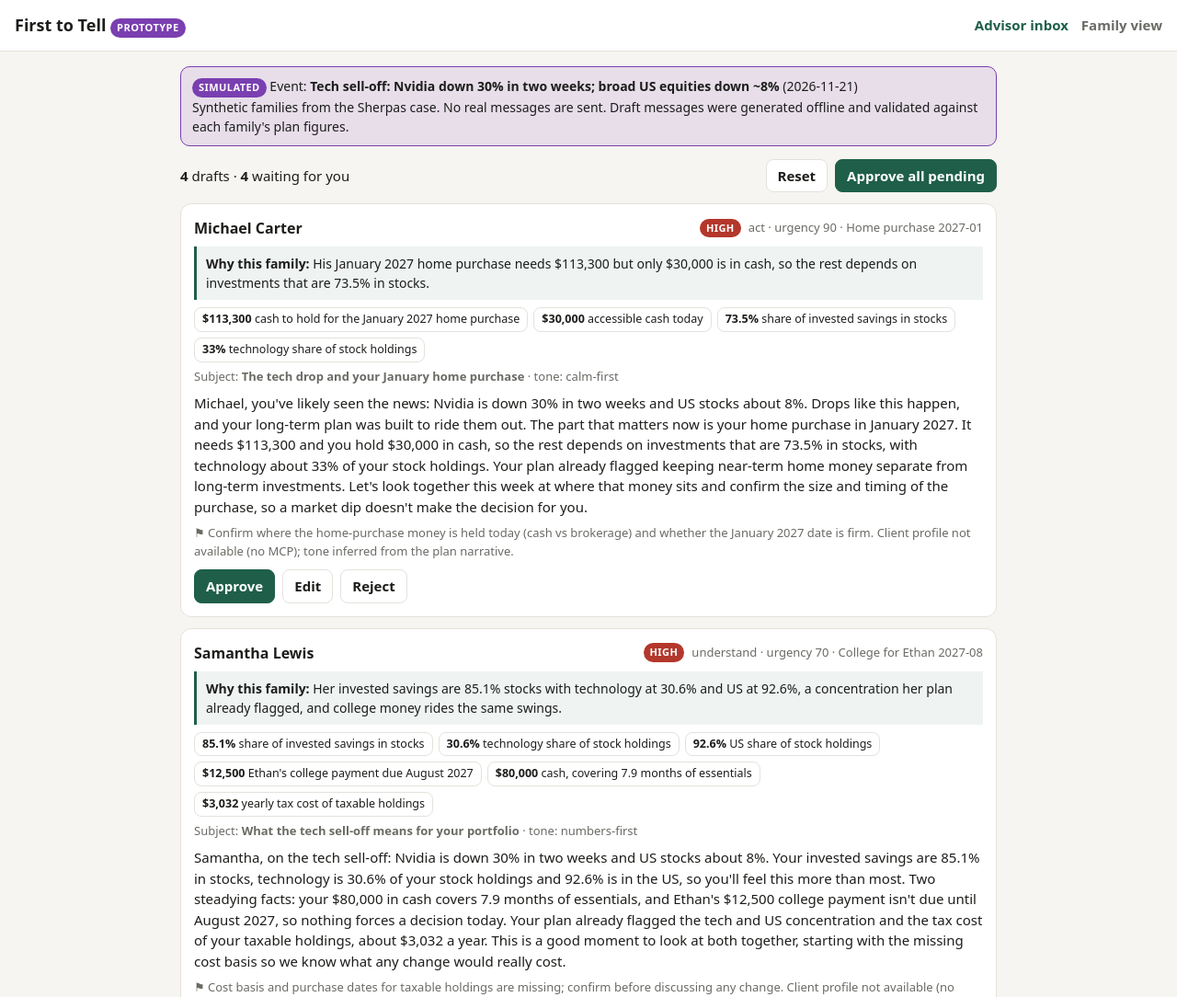
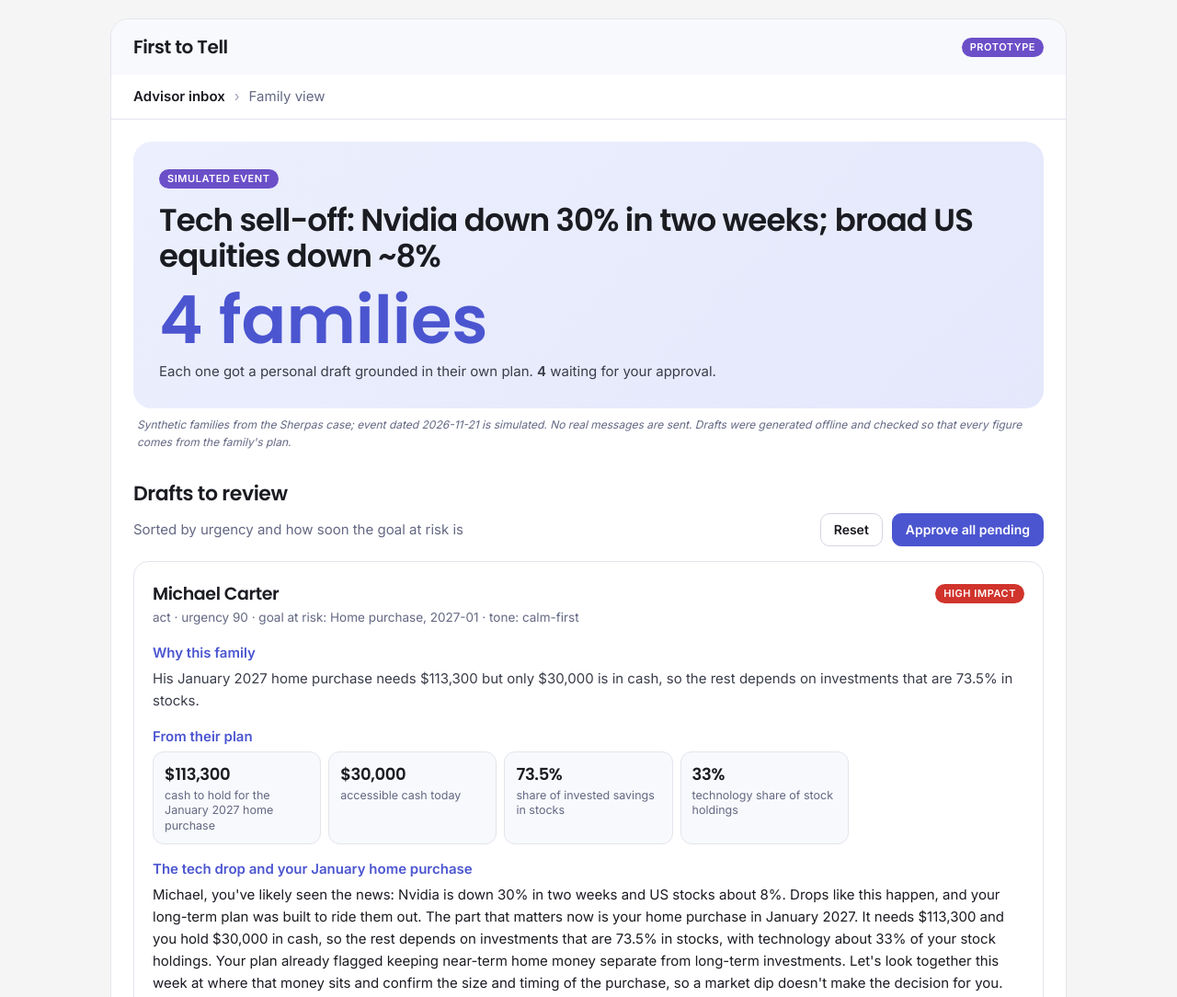
Before and after one commit to Lordlouis04/first-to-tell-sherpas, a plain HTML site: page web/index.html in a window 1280 px wide. Shown: the top 1084 px of the page at 92% size. Drawn offline with Linux system fonts and the light colour scheme.

Commit message:
Restyle web to match the Sherpas shared-plan look (Poppins/Inter, hero card, rounded panels)

```diff
--- a/web/index.html
+++ b/web/index.html
@@ -4,39 +4,71 @@
 <meta charset="utf-8">
 <meta name="viewport" content="width=device-width, initial-scale=1">
 <title>First to Tell</title>
+<link rel="preconnect" href="https://fonts.googleapis.com">
+<link rel="preconnect" href="https://fonts.gstatic.com" crossorigin>
+<link href="https://fonts.googleapis.com/css2?family=Inter:wght@400;500;600&family=Poppins:wght@500;600&display=swap" rel="stylesheet">
 <style>
-  :root{--bg:#f6f5f1;--card:#fff;--ink:#1d1d1b;--muted:#6b6a65;--line:#e4e2db;--accent:#1f5f4a;--accent-ink:#fff;
-        --high:#b4372b;--medium:#b5761b;--low:#2f6f9f;--none:#6b6a65;--sim:#7a3fb0}
-  @media (prefers-color-scheme: dark){:root:not([data-theme="light"]){--bg:#151514;--card:#1e1e1c;--ink:#ecebe6;--muted:#a09f99;--line:#33322f;--accent:#5fb08f;--accent-ink:#0d1a14}}
-  *{box-sizing:border-box} body{margin:0;background:var(--bg);color:var(--ink);font:15px/1.5 system-ui,-apple-system,Segoe UI,sans-serif}
-  header{display:flex;flex-wrap:wrap;gap:12px;align-items:center;justify-content:space-between;padding:14px 16px;border-bottom:1px solid var(--line);background:var(--card)}
-  header h1{font-size:18px;margin:0} nav a{color:var(--muted);text-decoration:none;margin-left:14px;font-weight:600} nav a.on{color:var(--accent)}
-  main{max-width:920px;margin:0 auto;padding:16px}
-  .banner{background:color-mix(in srgb,var(--sim) 12%,transparent);border:1px solid var(--sim);color:var(--ink);border-radius:10px;padding:10px 12px;margin-bottom:14px;font-size:14px}
-  .tag{display:inline-block;font-size:11px;font-weight:700;letter-spacing:.04em;text-transform:uppercase;padding:2px 7px;border-radius:99px;color:#fff}
-  .sim{background:var(--sim)} .high{background:var(--high)} .medium{background:var(--medium)} .low{background:var(--low)} .none{background:var(--none)}
-  .toolbar{display:flex;gap:8px;align-items:center;justify-content:space-between;margin:6px 0 12px;flex-wrap:wrap}
-  .card{background:var(--card);border:1px solid var(--line);border-radius:12px;padding:14px;margin-bottom:12px}
-  .card.approved{border-color:var(--accent)} .card.rejected{opacity:.55}
-  .row{display:flex;gap:8px;align-items:center;flex-wrap:wrap} .grow{flex:1}
-  .fam{font-weight:700;font-size:16px} .muted{color:var(--muted);font-size:13px}
-  .why{margin:8px 0;padding:8px 10px;border-left:3px solid var(--accent);background:color-mix(in srgb,var(--accent) 7%,transparent);font-size:14px}
-  .figs{display:flex;flex-wrap:wrap;gap:6px;margin:6px 0} .fig{border:1px solid var(--line);border-radius:8px;padding:3px 8px;font-size:12.5px} .fig b{font-variant-numeric:tabular-nums}
-  textarea{width:100%;min-height:150px;font:inherit;padding:8px;border-radius:8px;border:1px solid var(--line);background:var(--bg);color:var(--ink)}
-  .msg{white-space:pre-wrap;margin:8px 0}
-  button{font:inherit;font-weight:600;border-radius:8px;border:1px solid var(--line);background:var(--card);color:var(--ink);padding:6px 12px;cursor:pointer}
-  button.primary{background:var(--accent);color:var(--accent-ink);border-color:var(--accent)}
-  .note{font-size:13px;color:var(--muted);margin-top:6px} .empty{color:var(--muted);text-align:center;padding:30px}
-  select{font:inherit;padding:6px;border-radius:8px;border:1px solid var(--line);background:var(--card);color:var(--ink)}
-  .phone{max-width:420px;margin:0 auto}
+  /* Visual language follows the Sherpas shared-plan pages: Poppins headings, Inter body,
+     soft grey canvas, white rounded panel, lavender hero card, indigo accent. */
+  :root{--canvas:#f5f5f5;--panel:#ffffff;--bar:#f8f9fc;--ink:#1b1c22;--ink-2:#3a3d4a;--muted:#646883;--faint:#9a9db2;
+        --line:#e3e5ec;--line-2:#d3d6df;--brand:#4b55d0;--brand-ink:#fff;--hero-a:#eceffd;--hero-b:#e4e8fb;
+        --red:#d0342c;--amber:#e08a1e;--green:#2f9e5b;--blue:#4b55d0;--sim:#6b4fc8}
+  @media (prefers-color-scheme: dark){:root:not([data-theme="light"]){--canvas:#111216;--panel:#191a20;--bar:#1d1e25;--ink:#ececf2;--ink-2:#c9cbd6;--muted:#9a9db2;--faint:#6d7085;
+        --line:#2b2d37;--line-2:#383a46;--brand:#8a92ff;--brand-ink:#11121a;--hero-a:#23264a;--hero-b:#1e2140}}
+  :root[data-theme="dark"]{--canvas:#111216;--panel:#191a20;--bar:#1d1e25;--ink:#ececf2;--ink-2:#c9cbd6;--muted:#9a9db2;--faint:#6d7085;
+        --line:#2b2d37;--line-2:#383a46;--brand:#8a92ff;--brand-ink:#11121a;--hero-a:#23264a;--hero-b:#1e2140}
+  *{box-sizing:border-box}
+  body{margin:0;background:var(--canvas);color:var(--ink);font:15px/1.6 Inter,ui-sans-serif,system-ui,sans-serif}
+  h1,h2,h3,.display{font-family:Poppins,ui-sans-serif,system-ui,sans-serif;letter-spacing:-.025em;margin:0}
+  .topbar{display:flex;align-items:center;justify-content:space-between;gap:12px;padding:14px 24px;background:var(--bar)}
+  .wordmark{font-family:Poppins,sans-serif;font-weight:600;font-size:20px;letter-spacing:-.02em}
+  .crumbs{display:flex;align-items:center;justify-content:space-between;gap:12px;flex-wrap:wrap;padding:12px 24px;background:var(--panel);border-bottom:1px solid var(--line)}
+  .crumbs nav{display:flex;align-items:center;gap:10px;font-size:15px}
+  .crumbs a{color:var(--muted);text-decoration:none} .crumbs a.on{color:var(--ink);font-weight:600}
+  .crumbs .sep{color:var(--faint)}
+  .shell{max-width:1040px;margin:0 auto;padding:0}
+  @media (min-width:900px){.shell{margin:20px auto;border:1px solid var(--line);border-radius:20px;overflow:hidden;background:var(--panel)}}
+  main{background:var(--panel);padding:24px}
+  @media (max-width:600px){main{padding:16px}.topbar,.crumbs{padding-left:16px;padding-right:16px}}
+  .hero{background:linear-gradient(135deg,var(--hero-a),var(--hero-b));border-radius:20px;padding:28px}
+  .hero h2{font-size:clamp(24px,4vw,34px);font-weight:600;line-height:1.15;color:var(--ink)}
+  .hero .big{font-family:Poppins,sans-serif;font-weight:600;font-size:clamp(44px,8vw,72px);line-height:1;color:var(--brand);margin:14px 0 6px}
+  .hero p{margin:8px 0 0;color:var(--ink-2)}
+  .fine{font-size:12px;font-style:italic;color:var(--muted);margin:8px 4px 0}
+  .tag{display:inline-block;font:600 11px/1 Inter,sans-serif;letter-spacing:.05em;text-transform:uppercase;padding:5px 9px;border-radius:99px;color:#fff;vertical-align:middle}
+  .sim{background:var(--sim)} .high{background:var(--red)} .medium{background:var(--amber)} .low{background:var(--blue)} .none{background:var(--faint)}
+  .section-title{font-family:Poppins,sans-serif;font-weight:600;font-size:22px;letter-spacing:-.02em;margin:28px 0 4px}
+  .toolbar{display:flex;gap:10px;align-items:center;justify-content:space-between;margin:4px 0 16px;flex-wrap:wrap;color:var(--muted)}
+  .card{background:var(--panel);border:1px solid var(--line);border-radius:16px;padding:20px;margin-bottom:14px}
+  .card.approved{border-color:var(--green);box-shadow:inset 4px 0 0 var(--green)} .card.rejected{opacity:.5}
+  .row{display:flex;gap:10px;align-items:center;flex-wrap:wrap} .grow{flex:1}
+  .fam{font-family:Poppins,sans-serif;font-weight:600;font-size:19px;letter-spacing:-.02em}
+  .meta{color:var(--muted);font-size:13.5px}
+  h3.label{font:600 15px/1.4 Inter,sans-serif;color:var(--brand);letter-spacing:0;margin:16px 0 6px}
+  .why{color:var(--ink-2)}
+  .figs{display:grid;grid-template-columns:repeat(auto-fill,minmax(180px,1fr));gap:8px;margin:4px 0}
+  .fig{border:1px solid var(--line);border-radius:12px;padding:10px 12px;background:var(--bar)}
+  .fig b{display:block;font-family:Poppins,sans-serif;font-weight:600;font-size:18px;letter-spacing:-.02em;font-variant-numeric:tabular-nums;color:var(--ink)}
+  .fig span{font-size:12.5px;color:var(--muted);line-height:1.35;display:block}
+  textarea{width:100%;min-height:170px;font:inherit;padding:12px;border-radius:12px;border:1px solid var(--line-2);background:var(--bar);color:var(--ink)}
+  .msg{white-space:pre-wrap;margin:0;color:var(--ink)}
+  .note{font-size:13px;color:var(--muted);margin-top:12px;padding:10px 12px;border-radius:12px;background:var(--bar)}
+  button{font:600 14px/1 Inter,sans-serif;border-radius:10px;border:1px solid var(--line-2);background:var(--panel);color:var(--ink);padding:10px 14px;cursor:pointer}
+  button:hover{border-color:var(--brand)} button:disabled{opacity:.45;cursor:default}
+  button.primary{background:var(--brand);color:var(--brand-ink);border-color:var(--brand)}
+  .empty{color:var(--muted);text-align:center;padding:36px}
+  select{font:inherit;padding:9px 12px;border-radius:10px;border:1px solid var(--line-2);background:var(--panel);color:var(--ink)}
+  .phone{max-width:460px;margin:0 auto}
+  .from{display:flex;align-items:center;gap:10px;color:var(--muted);font-size:13.5px}
+  .avatar{width:34px;height:34px;border-radius:50%;background:var(--brand);color:var(--brand-ink);display:grid;place-items:center;font:600 13px Poppins,sans-serif}
 </style>
 </head>
 <body>
-<header>
-  <h1>First to Tell <span class="tag sim">Prototype</span></h1>
-  <nav><a href="#/inbox" id="nav-inbox">Advisor inbox</a><a href="#/family" id="nav-family">Family view</a></nav>
-</header>
-<main id="app"><p class="empty">Loading…</p></main>
+<div class="shell">
+  <div class="topbar"><span class="wordmark">First to Tell</span><span class="tag sim">Prototype</span></div>
+  <div class="crumbs"><nav><a href="#/inbox" id="nav-inbox">Advisor inbox</a><span class="sep">›</span><a href="#/family" id="nav-family">Family view</a></nav></div>
+  <main id="app"><p class="empty">Loading…</p></main>
+</div>
 <script>
 const STORE = "ftt-state-v1";
 let DATA = null, state = {};
@@ -56,32 +88,36 @@ function priority(d) {
   return d.urgency_score * (1 + 12 / months);
 }
 
-function banner() {
-  const ev = DATA.events.map(e => `<b>${esc(e.headline)}</b> (${esc(e.date)})`).join("<br>");
-  return `<div class="banner"><span class="tag sim">Simulated</span> Event: ${ev}<br>
-  Synthetic families from the Sherpas case. No real messages are sent. Draft messages were generated offline and validated against each family's plan figures.</div>`;
+function hero(ds, pending) {
+  const ev = DATA.events[0] || {};
+  return `<div class="hero"><span class="tag sim">Simulated event</span>
+    <h2 style="margin-top:14px">${esc(ev.headline)}</h2>
+    <div class="big">${ds.length} families</div>
+    <p>Each one got a personal draft grounded in their own plan. ${pending ? `<b>${pending}</b> waiting for your approval.` : "All reviewed."}</p></div>
+    <p class="fine">Synthetic families from the Sherpas case; event dated ${esc(ev.date)} is simulated. No real messages are sent. Drafts were generated offline and checked so that every figure comes from the family's plan.</p>`;
 }
 
 function inbox() {
   const ds = [...DATA.drafts].sort((a, b) => priority(b) - priority(a));
   const pending = ds.filter(d => st(d).status === "pending").length;
-  return banner() + `<div class="toolbar"><div><b>${ds.length}</b> drafts · <b>${pending}</b> waiting for you</div>
+  return hero(ds, pending) + `<div class="section-title">Drafts to review</div>
+    <div class="toolbar"><div>Sorted by urgency and how soon the goal at risk is</div>
     <div class="row"><button onclick="resetAll()">Reset</button><button class="primary" onclick="approveAll()" ${pending ? "" : "disabled"}>Approve all pending</button></div></div>` +
     ds.map(d => {
       const s = st(d), editing = s.status === "editing";
       return `<div class="card ${s.status}">
-        <div class="row"><span class="fam grow">${esc(names(d))}</span>
-          <span class="tag ${d.affected}">${d.affected}</span>
-          <span class="muted">${esc(d.action_type)} · urgency ${d.urgency_score}${d.goal_at_risk ? " · " + esc(d.goal_at_risk.name) + " " + esc(d.goal_at_risk.date) : ""}</span></div>
-        <div class="why"><b>Why this family:</b> ${esc(d.why_this_family)}</div>
-        <div class="figs">${d.plan_figures_cited.map(f => `<span class="fig" title="${esc(f.source)}"><b>${esc(f.figure)}</b> ${esc(f.meaning)}</span>`).join("")}</div>
-        <div class="muted">Subject: <b>${esc(d.subject)}</b> · tone: ${esc(d.tone)}</div>
-        ${editing ? `<textarea id="ta-${d.id}">${esc(s.text)}</textarea>` : `<div class="msg">${esc(s.text)}</div>`}
+        <div class="row"><span class="fam grow">${esc(names(d))}</span><span class="tag ${d.affected}">${d.affected} impact</span></div>
+        <div class="meta">${esc(d.action_type)} · urgency ${d.urgency_score}${d.goal_at_risk ? " · goal at risk: " + esc(d.goal_at_risk.name) + ", " + esc(d.goal_at_risk.date) : ""} · tone: ${esc(d.tone)}</div>
+        <h3 class="label">Why this family</h3><div class="why">${esc(d.why_this_family)}</div>
+        <h3 class="label">From their plan</h3>
+        <div class="figs">${d.plan_figures_cited.map(f => `<div class="fig" title="${esc(f.source)}"><b>${esc(f.figure)}</b><span>${esc(f.meaning)}</span></div>`).join("")}</div>
+        <h3 class="label">${esc(d.subject)}</h3>
+        ${editing ? `<textarea id="ta-${d.id}">${esc(s.text)}</textarea>` : `<p class="msg">${esc(s.text)}</p>`}
         ${d.advisor_note ? `<div class="note">⚑ ${esc(d.advisor_note)}</div>` : ""}
-        <div class="row" style="margin-top:10px">
+        <div class="row" style="margin-top:16px">
           ${editing ? `<button class="primary" onclick="saveEdit('${d.id}')">Save &amp; approve</button><button onclick="setStatus('${d.id}','pending')">Cancel</button>`
                     : s.status === "pending" ? `<button class="primary" onclick="setStatus('${d.id}','approved')">Approve</button><button onclick="setStatus('${d.id}','editing')">Edit</button><button onclick="setStatus('${d.id}','rejected')">Reject</button>`
-                    : `<span class="muted grow">${s.status === "approved" ? "✓ Approved — visible in Family view" : "Rejected"}</span><button onclick="setStatus('${d.id}','pending')">Undo</button>`}
+                    : `<span class="meta grow">${s.status === "approved" ? "✓ Approved, now visible in Family view" : "Rejected"}</span><button onclick="setStatus('${d.id}','pending')">Undo</button>`}
         </div></div>`;
     }).join("");
 }
@@ -92,9 +128,10 @@ function family(fid) {
   const d = DATA.drafts.find(x => x.family_id === fid) || DATA.drafts[0];
   const ok = approved.includes(d);
   return `<div class="phone"><div class="toolbar"><select onchange="location.hash='#/family/'+this.value">${opts}</select><span class="tag sim">Simulated</span></div>` +
-    (ok ? `<div class="card"><div class="muted">From ${esc(d.household.advisor.name)} ${esc(d.household.advisor.surname)}, your advisor</div>
-      <div class="fam" style="margin:6px 0">${esc(d.subject)}</div>
-      <div class="msg">${esc(st(d).text)}</div>
+    (ok ? `<div class="hero" style="padding:22px"><div class="from"><span class="avatar">${esc(d.household.advisor.name[0] + d.household.advisor.surname[0])}</span>
+        From ${esc(d.household.advisor.name)} ${esc(d.household.advisor.surname)}, your advisor</div>
+      <h2 style="font-size:22px;margin:14px 0 10px">${esc(d.subject)}</h2></div>
+      <div class="card" style="margin-top:12px"><p class="msg">${esc(st(d).text)}</p>
       ${d.audio ? `<audio controls src="${d.audio}" style="width:100%"></audio><div class="note">Voice note uses a synthetic stock voice.</div>`
                 : `<div class="note">Voice note: coming soon (synthetic stock voice).</div>`}</div>`
         : `<div class="empty">Nothing here yet. The advisor hasn't approved a message for this family.</div>`) + `</div>`;
```
